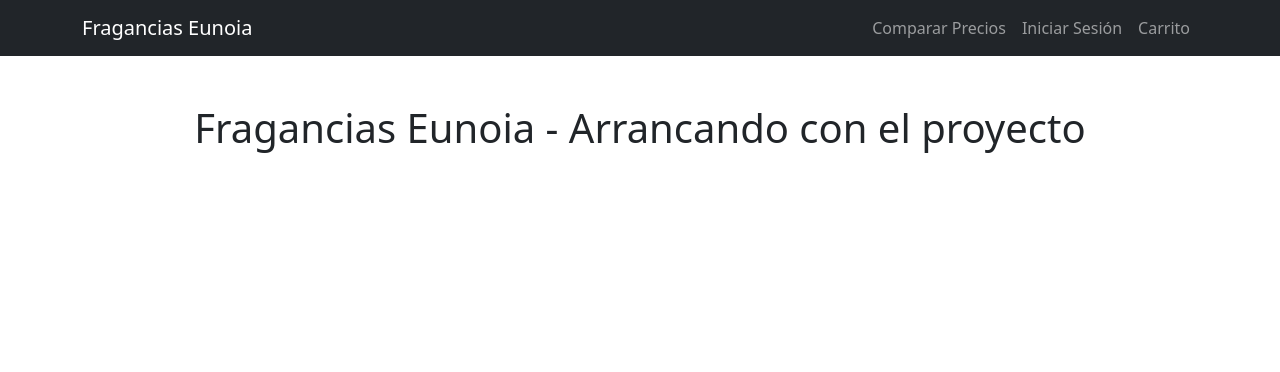
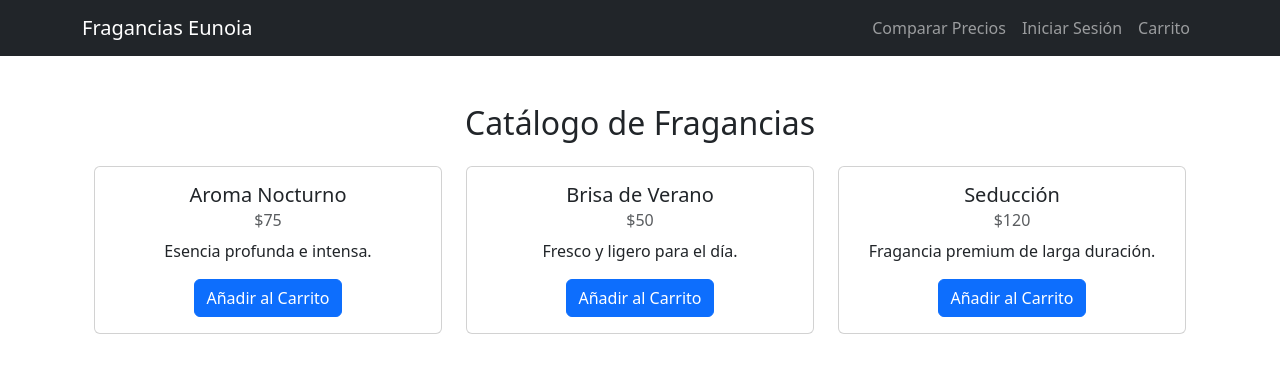
Before and after one commit to SeguraMorena07/Front-PerfumesEunoia, a React (Create React App) app: page / in a window 1280 px wide. Shown: the top 372 px of the page. Built offline with nearby package versions, Linux system fonts and the light colour scheme.

Commit message:
Agregar y renderizar componente ProductListings con datos iniciales

```diff
--- a/src/App.js
+++ b/src/App.js
@@ -1,6 +1,7 @@
 import React from 'react';
 import './App.css';
 import NavbarComponent from './components/NavbarComponent';
+import ProductListings from './components/ProductListings';
 
 function App() {
   return (
@@ -8,7 +9,9 @@ function App() {
       <NavbarComponent />
 
       <main className="container my-5">
-        <h1>Fragancias Eunoia - Arrancando con el proyecto</h1>
+
+        <ProductListings />
+
       </main>
 
       {/* COMPONENTE DE PIE DE PÁGINA (Footer) */}
--- /dev/null
+++ b/src/components/ProductListings.js
@@ -0,0 +1,32 @@
+import React from 'react';
+import { Container, Row, Col, Card, Button } from 'react-bootstrap';
+
+const sampleProducts = [
+  { id: 1, name: 'Aroma Nocturno', price: 75, description: 'Esencia profunda e intensa.' },
+  { id: 2, name: 'Brisa de Verano', price: 50, description: 'Fresco y ligero para el día.' },
+  { id: 3, name: 'Seducción', price: 120, description: 'Fragancia premium de larga duración.' },
+];
+
+const ProductListings = () => {
+  return (
+    <Container className="my-5">
+      <h2 className="text-center mb-4">Catálogo de Fragancias</h2>
+      <Row>
+        {sampleProducts.map((product) => (
+          <Col md={4} key={product.id} className="mb-4">
+            <Card>
+              <Card.Body>
+                <Card.Title>{product.name}</Card.Title>
+                <Card.Subtitle className="mb-2 text-muted">${product.price}</Card.Subtitle>
+                <Card.Text>{product.description}</Card.Text>
+                <Button variant="primary">Añadir al Carrito</Button>
+              </Card.Body>
+            </Card>
+          </Col>
+        ))}
+      </Row>
+    </Container>
+  );
+};
+
+export default ProductListings;
```
